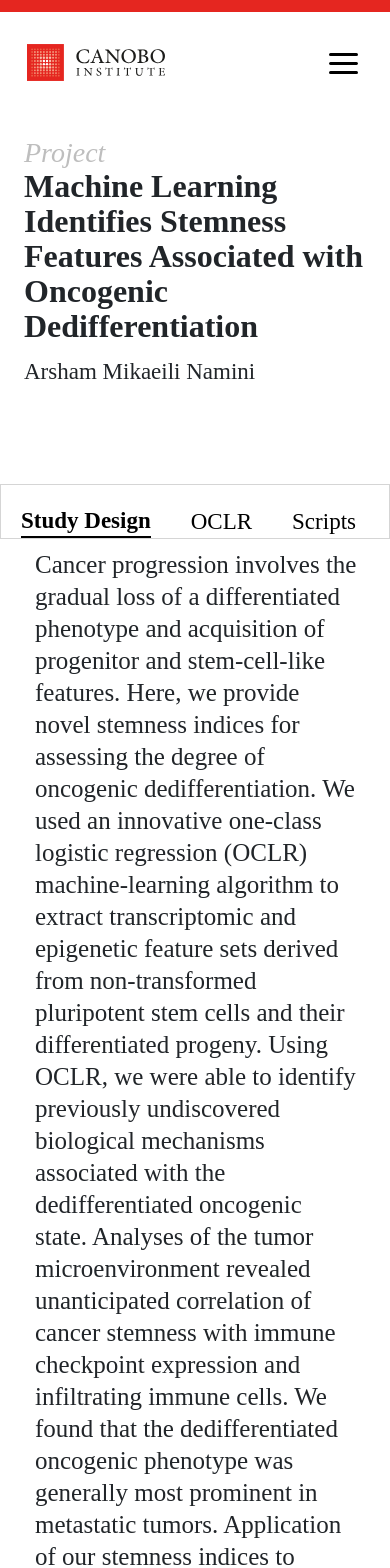
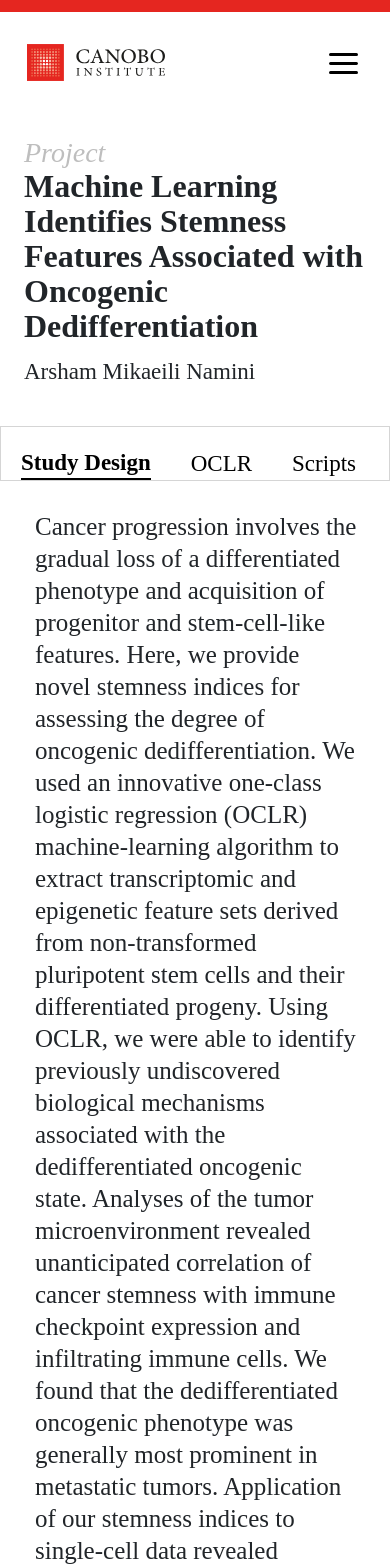
Before and after one commit to mahdi4k/canobo, a Vue app: page /#/researches/machine-learning-identifies in a window 390 px wide. Shown: the top 1568 px of the page. Built offline with nearby package versions, Linux system fonts and the light colour scheme; a web font is replaced by a local one.

Commit message:
refactor size Project page

```diff
--- a/src/views/Project.vue
+++ b/src/views/Project.vue
@@ -536,6 +536,9 @@ pre{
   .tab-section{
     padding-top: 70px;
     padding-bottom: 70px;
+    @media (max-width: 1000px) {
+      padding-top: 12px;
+    }
   }
   .tab-content{
     width: 75%;
@@ -582,7 +585,9 @@ pre{
     padding-left: 70px;
     padding-bottom: 100px;
     margin-left: auto;
-
+    @media(max-width: 1000px){
+        padding-top: 30px;
+     }
     .small {
       font-size: 28px;
       line-height: 31px;
```
